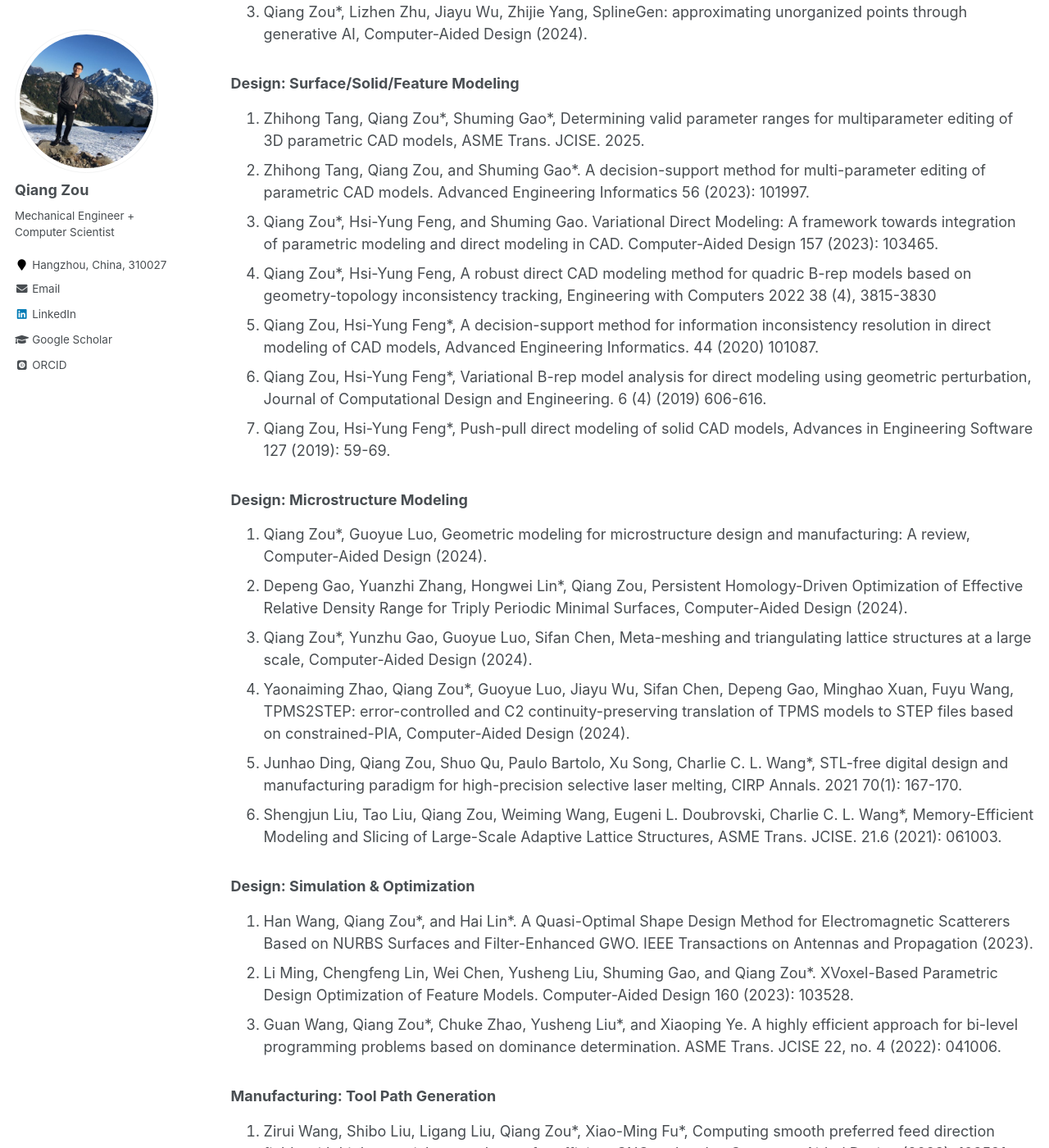
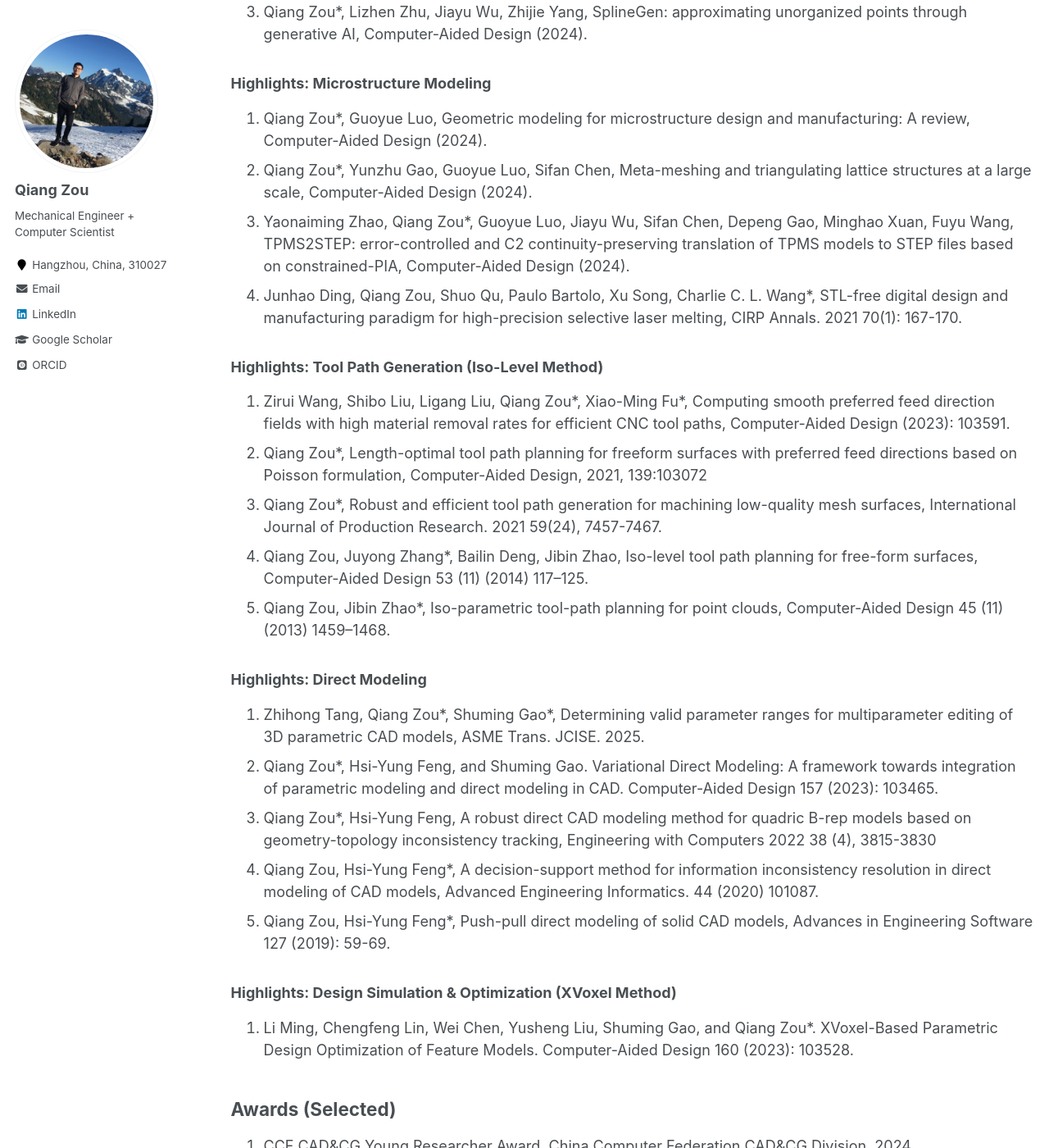
Before and after one commit to Qiang-Zou/Qiang-Zou.github.io, a Jekyll site: the page built from _pages/research.md, in a window 1280 px wide and 1400 px high, scrolled down 1954 px. Shown: the whole window at 82% size. Built offline with Jekyll 4.4.1, drawn with Linux system fonts in a browser that asks for light colours; some web fonts are replaced; some of the changed text lies outside the part shown.

Commit message:
Update research.md

```diff
--- a/_pages/research.md
+++ b/_pages/research.md
@@ -51,43 +51,34 @@ See [Google Scholar](https://scholar.google.com/citations?user=9FwFNqAAAAAJ&hl=e
 1. Qiang Zou, Jibin Zhao*, Iso-parametric tool-path planning for point clouds, Computer-Aided Design 45 (11) (2013) 1459–1468.
 <!-- 1. Jibin Zhao*, Bo Zhong, Qiang Zou, Honjun Liu, Tool orientation planning for five-axis CNC machining of open free-form surfaces. Journal of Systems Science and Complexity 26 (5) (2013) 667–675. -->
 
-### AI+Design&Manufacturing
+### Highlights: AI+
+1. Qiang Zou\*, Yingcai Wu, Zhenyu Liu, Weiwei Xu, Shuming Gao, Intelligent CAD 2.0, Visual Informatics (2024).
 1. Aijia Zhang, Weiqiang Jia\*, Qiang Zou\*, Yixiong Feng, Xiaoxiang Wei, Ye Zhang, Diffusion-CAD: Controllable Diffusion Model for Generating Computer-Aided Design Models, IEEE TVCG, 2025
-1. Qiang Zou\*, Yingcai Wu, Zhenyu Liu, Weiwei Xu, Shuming Gao, Intelligent CAD 2.0, Visual Informatics (2024).
 1. Qiang Zou\*, Lizhen Zhu, Jiayu Wu, Zhijie Yang, SplineGen: approximating unorganized points through generative AI, Computer-Aided Design (2024).
 
-### Design: Surface/Solid/Feature Modeling
-1. Zhihong Tang, Qiang Zou\*, Shuming Gao\*, Determining valid parameter ranges for multiparameter editing of 3D parametric CAD models, ASME Trans. JCISE. 2025.
-1. Zhihong Tang, Qiang Zou, and Shuming Gao*. A decision-support method for multi-parameter editing of parametric CAD models. Advanced Engineering Informatics 56 (2023): 101997.
-1. Qiang Zou\*, Hsi-Yung Feng, and Shuming Gao. Variational Direct Modeling: A framework towards integration of parametric modeling and direct modeling in CAD. Computer-Aided Design 157 (2023): 103465.
-1. Qiang Zou*, Hsi-Yung Feng, A robust direct CAD modeling method for quadric B-rep models based on geometry-topology inconsistency tracking, Engineering with Computers 2022 38 (4), 3815-3830
-1. Qiang Zou, Hsi-Yung Feng*, A decision-support method for information inconsistency resolution in direct modeling of CAD models, Advanced Engineering Informatics. 44 (2020) 101087.
-1. Qiang Zou, Hsi-Yung Feng*, Variational B-rep model analysis for direct modeling using geometric perturbation, Journal of Computational Design and Engineering. 6 (4) (2019) 606-616.
-1. Qiang Zou, Hsi-Yung Feng*, Push-pull direct modeling of solid CAD models, Advances in Engineering Software 127 (2019): 59-69.
-
-### Design: Microstructure Modeling
+### Highlights: Microstructure Modeling
 1. Qiang Zou\*, Guoyue Luo, Geometric modeling for microstructure design and manufacturing: A review, Computer-Aided Design (2024).
-1. Depeng Gao, Yuanzhi Zhang, Hongwei Lin\*, Qiang Zou, Persistent Homology-Driven Optimization of Effective Relative Density Range for Triply Periodic Minimal Surfaces, Computer-Aided Design (2024).
 1. Qiang Zou\*, Yunzhu Gao, Guoyue Luo, Sifan Chen, Meta-meshing and triangulating lattice structures at a large scale, Computer-Aided Design (2024).
 1. Yaonaiming Zhao, Qiang Zou\*, Guoyue Luo, Jiayu Wu, Sifan Chen, Depeng Gao, Minghao Xuan, Fuyu Wang, TPMS2STEP: error-controlled and C2 continuity-preserving translation of TPMS models to STEP files based on constrained-PIA, Computer-Aided Design (2024).
 1. Junhao Ding, Qiang Zou, Shuo Qu, Paulo Bartolo, Xu Song, Charlie C. L. Wang*, STL-free digital design and manufacturing paradigm for high-precision selective laser melting, CIRP Annals. 2021 70(1): 167-170.
-1. Shengjun Liu, Tao Liu, Qiang Zou, Weiming Wang, Eugeni L. Doubrovski, Charlie C. L. Wang*, Memory-Efficient Modeling and Slicing of Large-Scale Adaptive Lattice Structures, ASME Trans. JCISE. 21.6 (2021): 061003.
 
-### Design: Simulation & Optimization
-1. Han Wang, Qiang Zou\*, and Hai Lin\*. A Quasi-Optimal Shape Design Method for Electromagnetic Scatterers Based on NURBS Surfaces and Filter-Enhanced GWO. IEEE Transactions on Antennas and Propagation (2023).
-1. Li Ming, Chengfeng Lin, Wei Chen, Yusheng Liu, Shuming Gao, and Qiang Zou\*. XVoxel-Based Parametric Design Optimization of Feature Models. Computer-Aided Design 160 (2023): 103528.
-1. Guan Wang, Qiang Zou\*, Chuke Zhao, Yusheng Liu\*, and Xiaoping Ye. A highly efficient approach for bi-level programming problems based on dominance determination. ASME Trans. JCISE 22, no. 4 (2022): 041006.
-
-### Manufacturing: Tool Path Generation
+### Highlights: Tool Path Generation (Iso-Level Method)
 1. Zirui Wang, Shibo Liu, Ligang Liu, Qiang Zou\*, Xiao-Ming Fu\*, Computing smooth preferred feed direction fields with high material removal rates for efficient CNC tool paths, Computer-Aided Design (2023): 103591.
-1. Guoyue Luo, and Qiang Zou\*. A Simple Point-Based Iso-Scallop Tool Path Planning Method for Noisy Point Clouds with High Robustness and Controlled Errors. Computer-Aided Design (2023): 103560.
 1. Qiang Zou*, Length-optimal tool path planning for freeform surfaces with preferred feed directions based on Poisson formulation, Computer-Aided Design, 2021, 139:103072
 1. Qiang Zou*, Robust and efficient tool path generation for machining low-quality mesh surfaces, International Journal of Production Research. 2021 59(24), 7457-7467.
 1. Qiang Zou, Juyong Zhang*, Bailin Deng, Jibin Zhao, Iso-level tool path planning for free-form surfaces, Computer-Aided Design 53 (11) (2014) 117–125.
 1. Qiang Zou, Jibin Zhao*, Iso-parametric tool-path planning for point clouds, Computer-Aided Design 45 (11) (2013) 1459–1468.
 
-### Manufacturing: Simulation & Optimization
-1. XXXX.
+### Highlights: Direct Modeling
+1. Zhihong Tang, Qiang Zou\*, Shuming Gao\*, Determining valid parameter ranges for multiparameter editing of 3D parametric CAD models, ASME Trans. JCISE. 2025.
+1. Qiang Zou\*, Hsi-Yung Feng, and Shuming Gao. Variational Direct Modeling: A framework towards integration of parametric modeling and direct modeling in CAD. Computer-Aided Design 157 (2023): 103465.
+1. Qiang Zou*, Hsi-Yung Feng, A robust direct CAD modeling method for quadric B-rep models based on geometry-topology inconsistency tracking, Engineering with Computers 2022 38 (4), 3815-3830
+1. Qiang Zou, Hsi-Yung Feng*, A decision-support method for information inconsistency resolution in direct modeling of CAD models, Advanced Engineering Informatics. 44 (2020) 101087.
+1. Qiang Zou, Hsi-Yung Feng*, Push-pull direct modeling of solid CAD models, Advances in Engineering Software 127 (2019): 59-69.
+
+### Highlights: Design Simulation & Optimization (XVoxel Method)
+1. Li Ming, Chengfeng Lin, Wei Chen, Yusheng Liu, Shuming Gao, and Qiang Zou\*. XVoxel-Based Parametric Design Optimization of Feature Models. Computer-Aided Design 160 (2023): 103528.
+
 
 ## Awards (Selected)
 1. CCF CAD&CG Young Researcher Award, China Computer Federation CAD&CG Division, 2024
```
